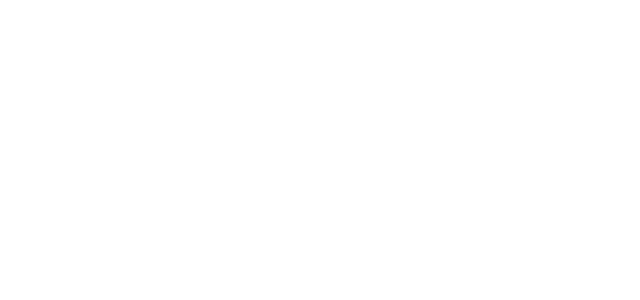
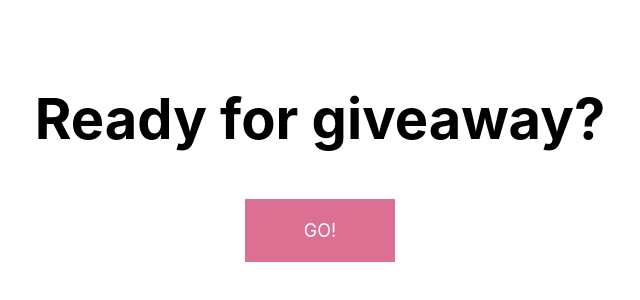
Before and after one commit to wahyubucil/random-text-react, a React (Create React App) app: page / in a window 1280 px wide. Shown: the part 250-550 px from the top of the page, without its empty margins (320-960 px from the left). Built offline with nearby package versions, Linux system fonts and the light colour scheme.

Commit message:
Create RandomTextSection

```diff
--- a/src/App.js
+++ b/src/App.js
@@ -1,10 +1,11 @@
 import React, { Component } from 'react';
+
+import RandomTextSection from './components/RandomTextSection'
 
 class App extends Component {
   render() {
     return (
-      <div className="App">
-      </div>
+      <RandomTextSection />
     );
   }
 }
--- /dev/null
+++ b/src/components/RandomTextSection.js
@@ -0,0 +1,57 @@
+import React, { Component } from 'react'
+import styled from 'styled-components'
+
+const CenterVertical = styled.section `
+  align-content: center;
+  display: flex;
+  flex-wrap: wrap;
+  height: 100vh;
+  width: 100vw;
+`
+
+const RandomText = styled.h1 `
+  text-align: center;
+  font-size: 56px;
+  width: 100%;
+`
+
+const RandomButton = styled.a `
+  background-color: palevioletred;
+  border: 3px solid palevioletred;
+  color: #ffffff;
+  display: inline-block;
+  font-size: 18px;
+  margin: 0 auto;
+  padding: 18px 56px;
+  text-decoration: none;
+  transition: all 0.3s ease-in-out;
+
+  &:hover {
+    background: #ffffff;
+    color: palevioletred;
+  }
+`
+
+class RandomTextSection extends Component {
+
+  state = {
+    randomText: ''
+  }
+
+  componentDidMount() {
+    if (this.state.randomText < 1) {
+      this.setState({ randomText: 'Ready for giveaway?' })
+    }
+  }
+
+  render() {
+    return (
+      <CenterVertical>
+        <RandomText>{this.state.randomText}</RandomText>
+        <RandomButton href="#">GO!</RandomButton>
+      </CenterVertical>
+    )
+  }
+}
+
+export default RandomTextSection
```
